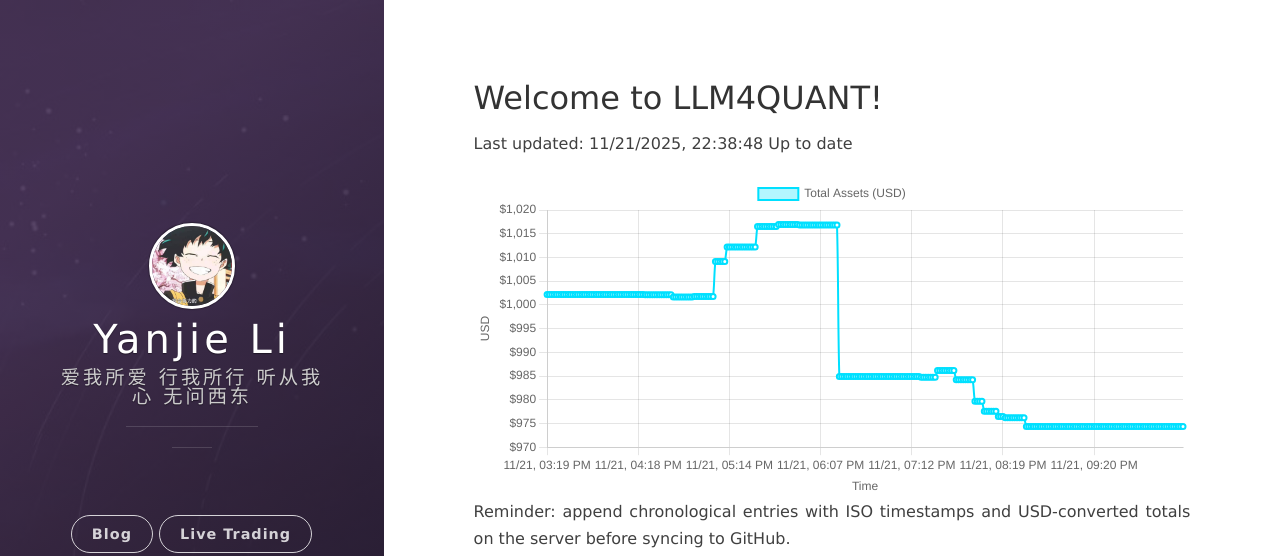
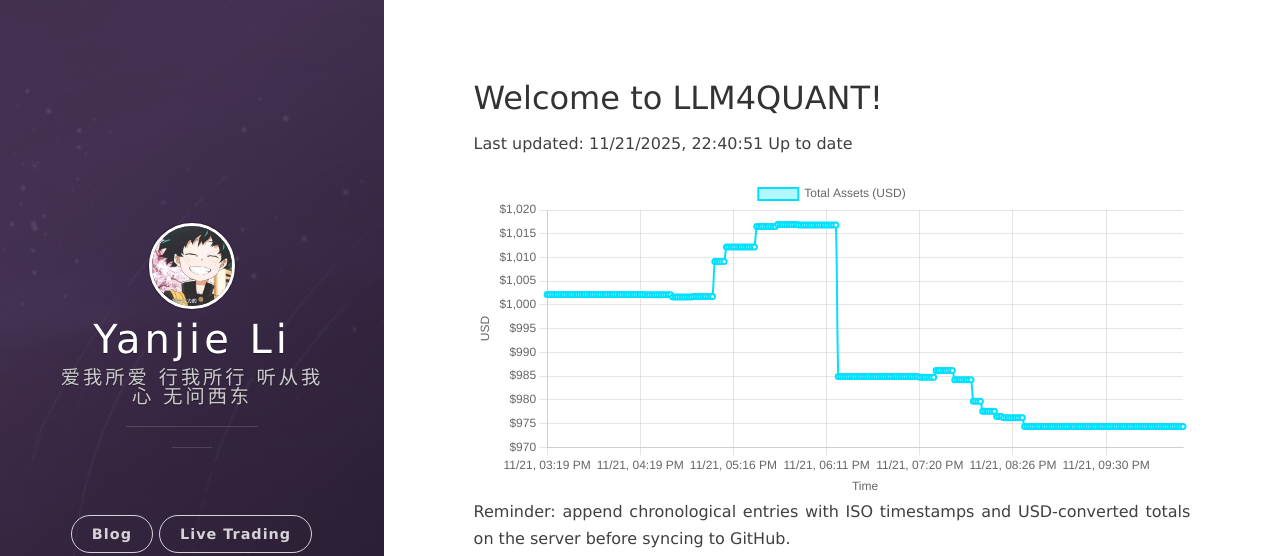
Before and after one commit to leeyegy/leeyegy.github.io, a Jekyll site: the page built from live-trading.html, in a window 1280 px wide. Shown: the top 556 px of the page. Built offline with Jekyll 4.4.1, drawn with Linux system fonts in a browser that asks for light colours; nearby versions of some CDN libraries.

Commit message:
AccountMonitor: update balance history 2025-11-22T06:40:51+08:00

```diff
--- a/assets/data/binance/balance-history.json
+++ b/assets/data/binance/balance-history.json
@@ -1,5 +1,5 @@
 {
-  "generatedAt": "2025-11-22T06:38:48+08:00",
+  "generatedAt": "2025-11-22T06:40:51+08:00",
   "asset": "total_usd_value",
   "history": [
     {
@@ -1093,6 +1093,10 @@
     {
       "timestamp": "2025-11-22T06:38:48+08:00",
       "totalUsd": 974.36593718
+    },
+    {
+      "timestamp": "2025-11-22T06:40:51+08:00",
+      "totalUsd": 974.36593718
     }
   ]
 }
```
